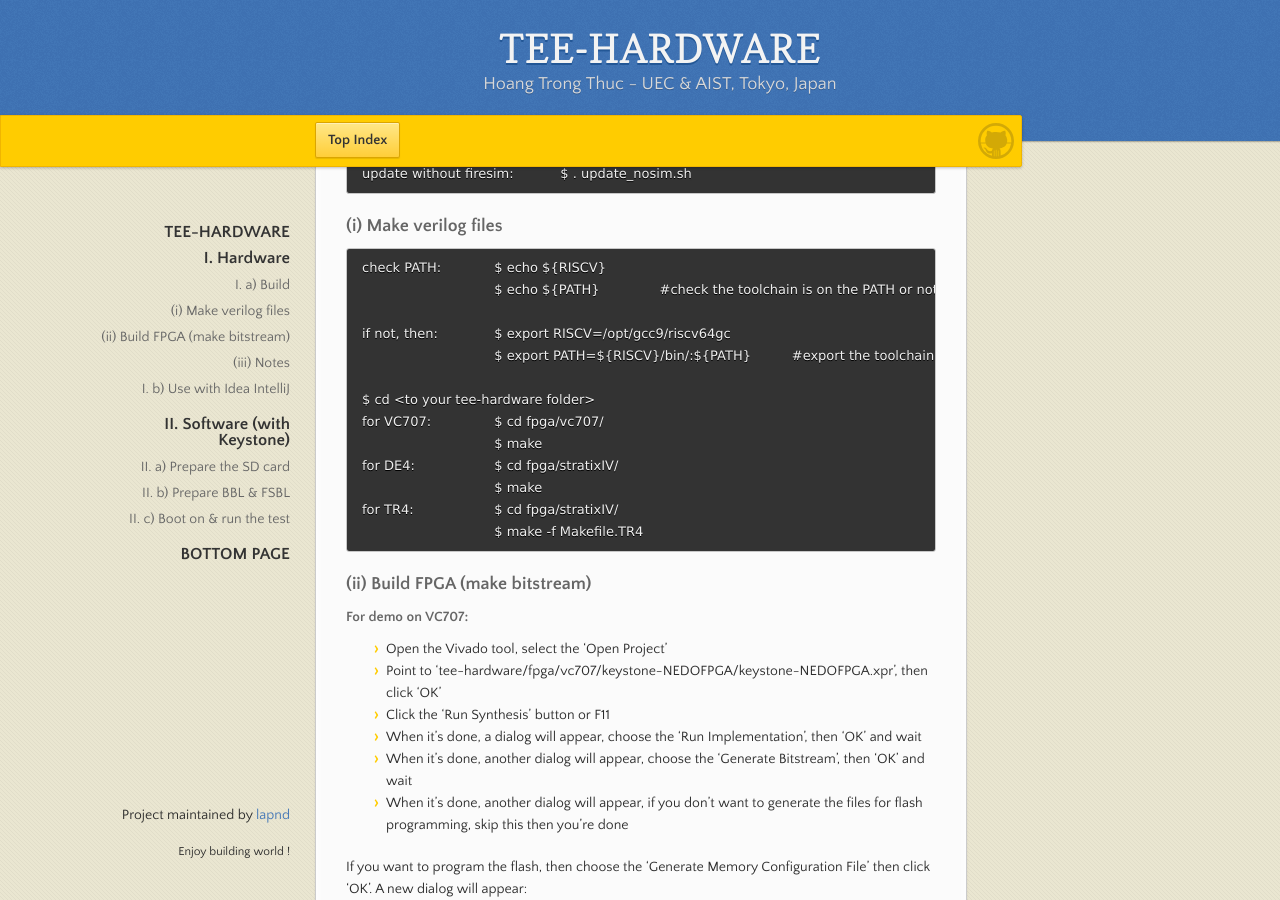
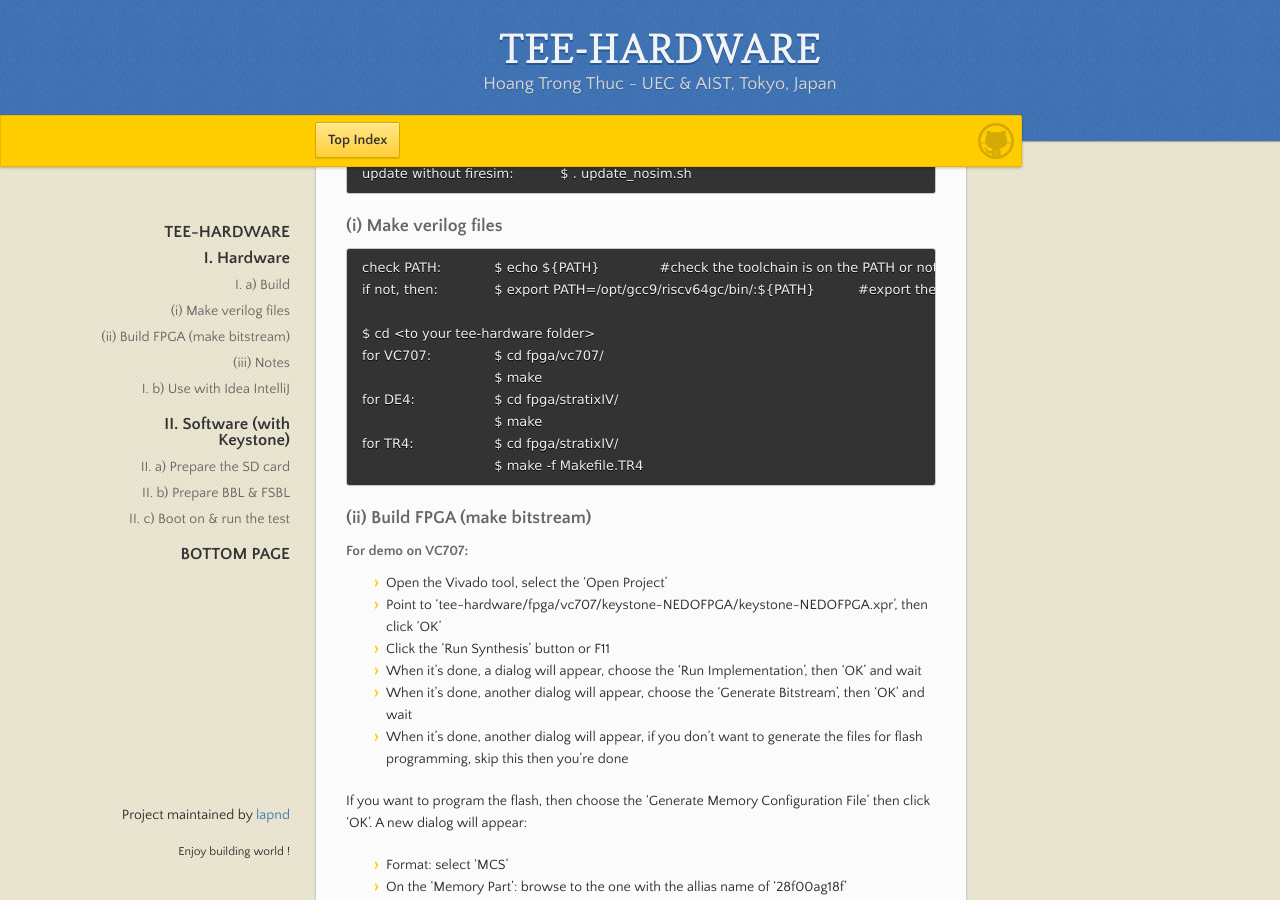
Before and after one commit to lapnd/httdes.github.io, a Jekyll site: the page built from tee-hw.md, in a window 1280 px wide and 900 px high, scrolled down 494 px. Built offline with Jekyll 4.4.1, drawn with Linux system fonts in a browser that asks for light colours; our own code applies the rules of GitHub Pages for plain Markdown files.

Commit message:
Update tee-hw.md

```diff
--- a/tee-hw.md
+++ b/tee-hw.md
@@ -25,11 +25,8 @@ The core processors can be configured to use [Rocket](https://github.com/chipsal
 
 ### (i) Make verilog files
 
-	check PATH:		$ echo ${RISCV}
-					$ echo ${PATH}		#check the toolchain is on the PATH or not
-
-	if not, then:		$ export RISCV=/opt/gcc9/riscv64gc
-					$ export PATH=${RISCV}/bin/:${PATH}		#export the toolchain to PATH
+	check PATH:		$ echo ${PATH}		#check the toolchain is on the PATH or not
+	if not, then:		$ export PATH=/opt/gcc9/riscv64gc/bin/:${PATH}		#export the toolchain to PATH
 
 	$ cd <to your tee-hardware folder>
 	for VC707:		$ cd fpga/vc707/
```
